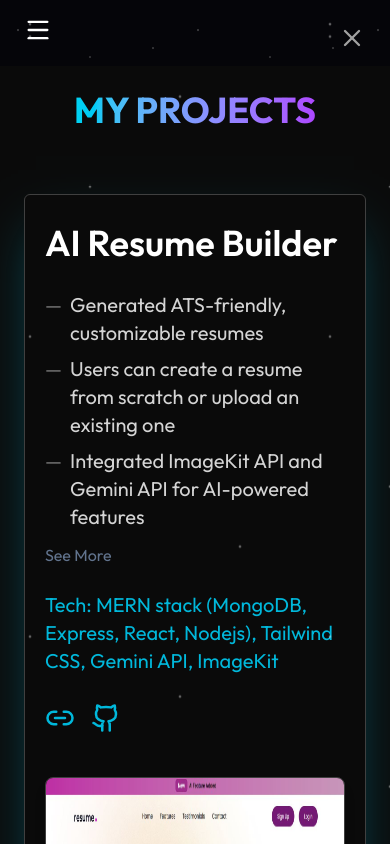
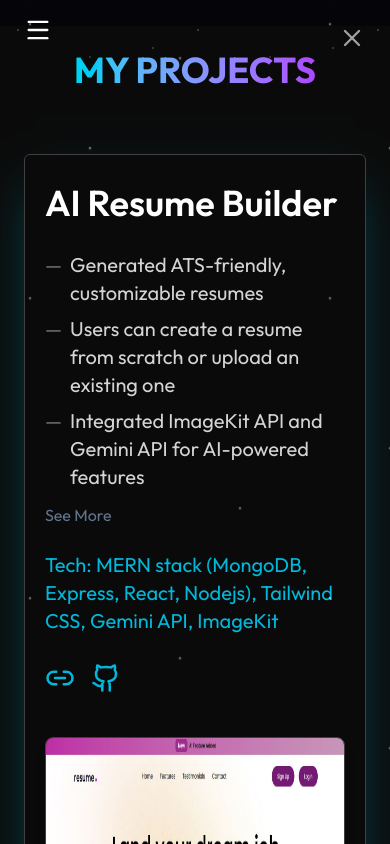
Before and after one commit to Harshikajain23/Portfolio_Harshika, a React (Vite) app in the folder vite-project/: page /projects in a window 390 px wide. Shown: the top 844 px of the page. Built offline with nearby package versions, Linux system fonts and the light colour scheme.

Commit message:
Update Projects.jsx

```diff
--- a/vite-project/src/Pages/Projects.jsx
+++ b/vite-project/src/Pages/Projects.jsx
@@ -277,7 +277,7 @@
 
   return (
     <motion.div
-      className="inset-0 min-h-screen bg-neutral-950 text-white z-1 flex flex-col items-center justify-start overflow-y-auto"
+      className="inset-0 min-h-screen bg-neutral-950 text-white z-1 flex flex-col items-center justify-start overflow-y-auto -mt-10 md:mt-0"
       variants={curtainVariants}
       initial="initial"
       animate="animate"
```
